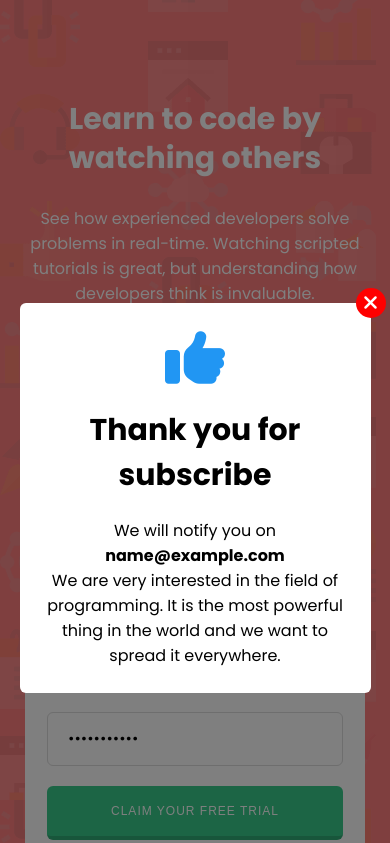
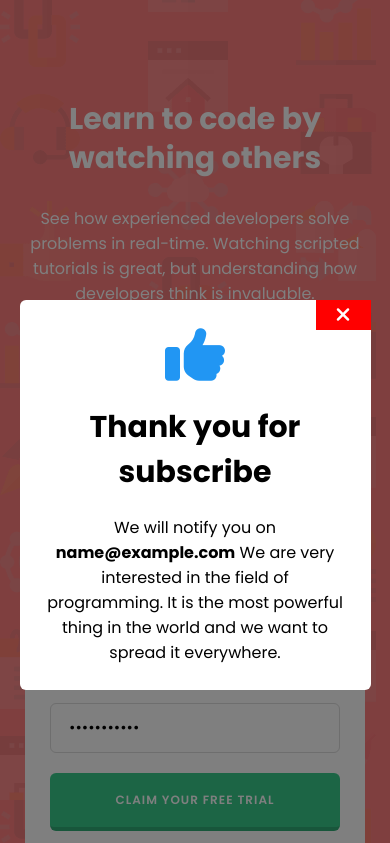
Before and after one commit to mostafajr10psg/Sign-in-form, a plain HTML site: page index.html in a window 390 px wide. Both pictures are taken after typing "name@example.com" into the empty fields and a click on the button "CLAIM YOUR FREE TRIAL". Shown: the top 843 px of the page. Drawn offline with Linux system fonts and the light colour scheme.

Commit message:
Some things have been modified.

```diff
--- a/CSS/main.css
+++ b/CSS/main.css
@@ -138,7 +138,7 @@ form {
 
 @media (max-width: 37.5rem) {
   form {
-    padding: 2.2rem;
+    padding: 2.5rem;
   }
 }
 
@@ -160,7 +160,7 @@ form div input {
 
 @media (max-width: 56.25rem) {
   form div input {
-    padding: 1.6rem 2rem;
+    padding: 1.4rem 1.8rem;
   }
 }
 
@@ -174,9 +174,17 @@ form div input:focus {
 
 form div img {
   position: absolute;
-  right: 25px;
+  right: 20px;
   top: 29px;
   transform: translateY(-50%);
+}
+
+@media (max-width: 31.25rem) {
+  form div img {
+    width: 20px;
+    right: 16px;
+    top: 26px;
+  }
 }
 
 form div p {
@@ -185,7 +193,7 @@ form div p {
   font-style: italic;
   color: var(--red-color);
   font-weight: 500;
-  margin-top: 0.5rem;
+  margin-top: 0.4rem;
 }
 
 @media (max-width: 37.5rem) {
@@ -205,7 +213,7 @@ form div .password-terms {
   }
 }
 
-button {
+button[type="submit"] {
   width: 100%;
   padding: 1.8rem 0;
   background-color: rgb(56 204 140);
@@ -214,7 +222,9 @@ button {
   outline: none;
   border-bottom: 4px solid rgb(0 0 0 / 15%);
   border-radius: var(--b-rad-6);
+  font-family: unset;
   font-size: 1.4rem;
+  font-weight: 600;
   text-transform: uppercase;
   letter-spacing: 1px;
   cursor: pointer;
@@ -224,13 +234,13 @@ button {
 }
 
 @media (max-width: 37.5rem) {
-  button {
+  button[type="submit"] {
     font-size: 1.2rem;
   }
 }
 /* 1000px */
 @media (min-width: 62.5rem) {
-  button:hover {
+  button[type="submit"]:hover {
     background-color: rgb(56 204 140 / 70%);
   }
 }
@@ -264,7 +274,7 @@ form .terms span {
   transform: translateX(-50%);
   background-color: rgb(70 70 70);
   color: white;
-  padding: 4px 29px;
+  padding: 0.4rem 2.9rem;
   border-radius: 4px;
   font-size: 1.2rem;
   transition: 0.3s opacity, 0.3s bottom;
@@ -286,14 +296,22 @@ form .terms span {
   position: absolute;
   right: 0;
   top: 0;
-  width: 30px;
-  height: 30px;
+  width: 3rem;
+  height: 3rem;
   border-radius: 50%;
   background-color: red;
   color: white;
   font-size: 2rem;
   transform: translate(50%, -50%);
   cursor: pointer;
+}
+
+@media (max-width: 31.25rem) {
+  .success-email-added .close-icon {
+    width: 5.5rem;
+    border-radius: initial;
+    transform: translate(0, 0);
+  }
 }
 
 .success-email-added .success-icon {
--- a/index.html
+++ b/index.html
@@ -64,7 +64,7 @@
       <i class="fa-solid fa-thumbs-up success-icon"></i>
       <h2>Thank you for subscribe</h2>
       <p class="subscribe-msg">
-        We will notify you on <span></span> <br />
+        We will notify you on <span></span>
         We are very interested in the field of programming. It is the most
         powerful thing in the world and we want to spread it everywhere.
       </p>
--- a/master.js
+++ b/master.js
@@ -100,6 +100,7 @@ document.forms[0].onsubmit = (e) => {
       mailAdded.classList.remove("hidden");
       mailName.textContent = mail.value;
       mailName.style.fontWeight = "bold";
+      mailName.style.wordBreak = "break-word";
       overlay.classList.remove("hidden");
 
       closeIcon.addEventListener("click", () => {
```
Also changed, not shown: success-page.html (deleted, +0 -11 lines).
